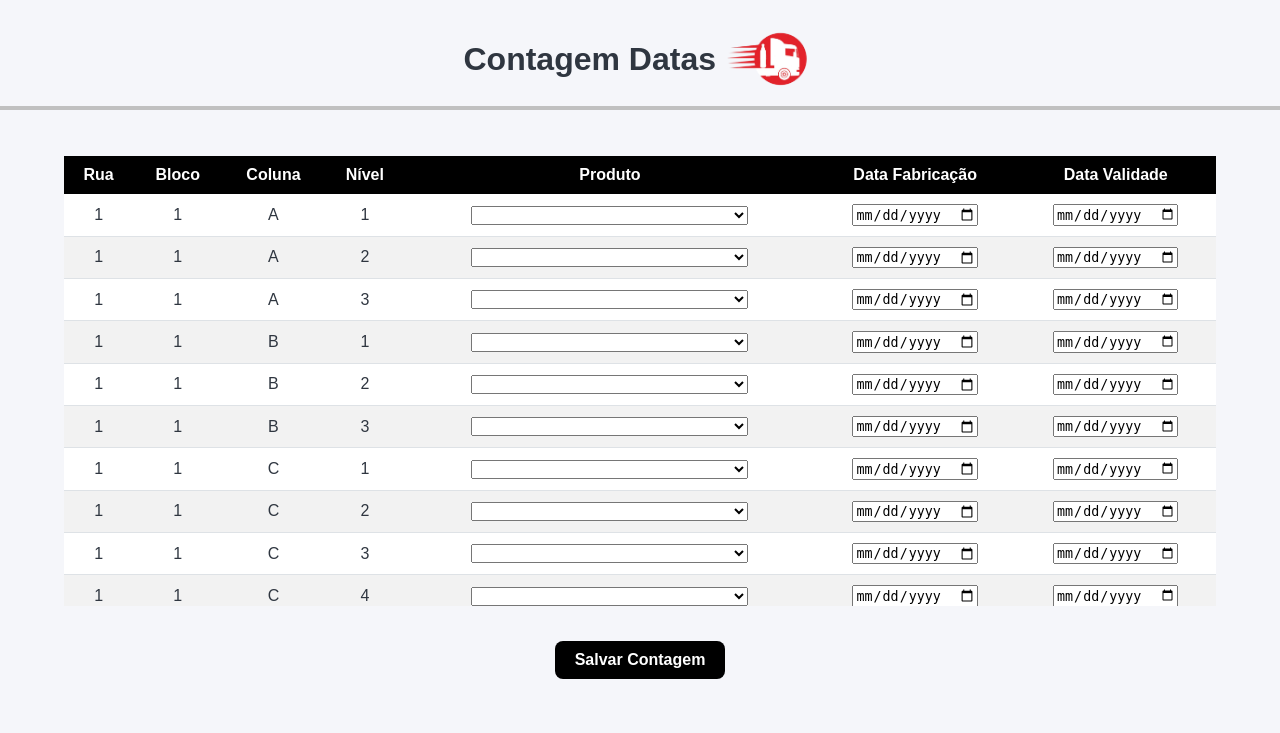
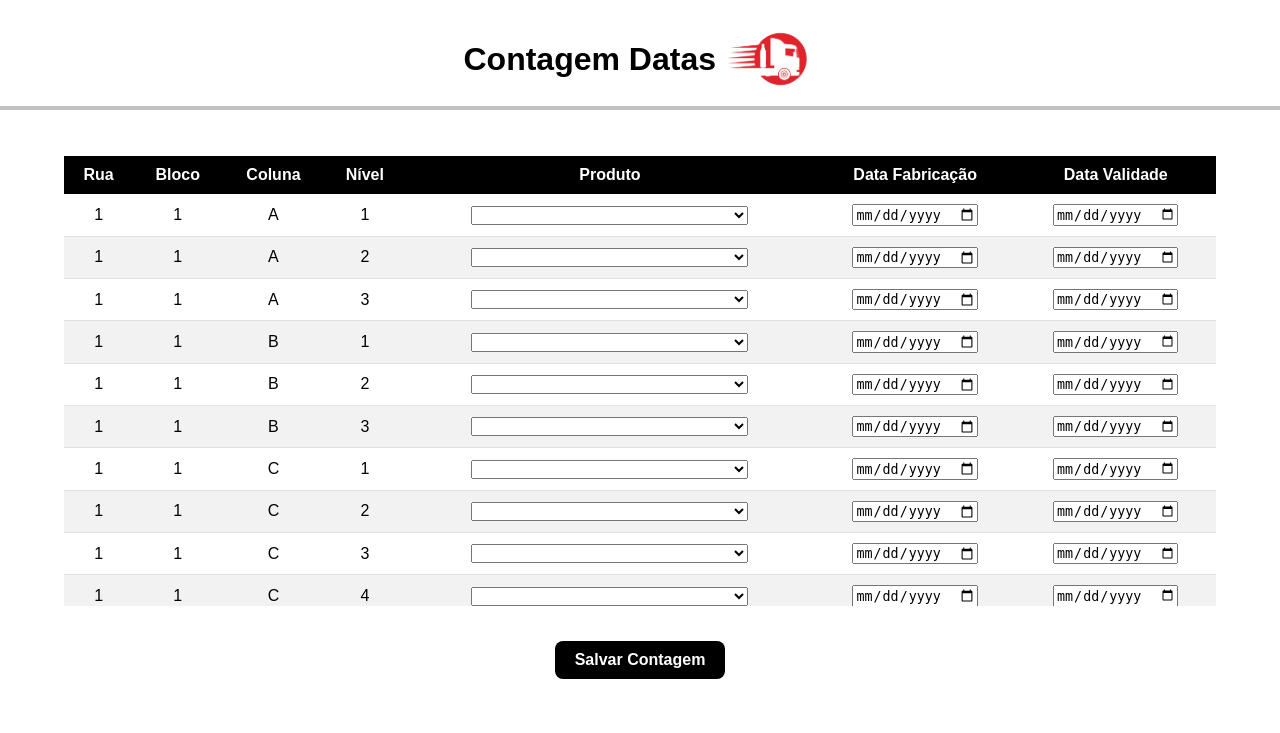
Before and after one commit to LUC4SMELLO/Sistema_de_Contagem_Estoque, a Flask app: page /contagem_datas in a window 1280 px wide. Shown: the top 733 px of the page. Run offline with Flask 3, Linux system fonts and the light colour scheme; data that the repository does not hold is empty.

Commit message:
feat: pequenas correções visuais

```diff
--- a/static/css/contagem_datas.css
+++ b/static/css/contagem_datas.css
@@ -1,8 +1,8 @@
 body {
     text-align: center;
     font-family: Arial, sans-serif;
-    background-color: #f5f6fa;
-    color: #2f3640;
+    background-color: #ffffff;
+    color: #000000;
     margin: 0;
     padding: 0;
 }
--- a/static/css/contagem_doces.css
+++ b/static/css/contagem_doces.css
@@ -1,8 +1,8 @@
 body {
     text-align: center;
     font-family: Arial, sans-serif;
-    background-color: #f5f6fa;
-    color: #2f3640;
+    background-color: #ffffff;
+    color: #000000;
     margin: 0;
     padding: 0;
 }
--- a/static/css/contagem_estoque.css
+++ b/static/css/contagem_estoque.css
@@ -1,8 +1,8 @@
 body {
     text-align: center;
     font-family: Arial, sans-serif;
-    background-color: #f5f6fa;
-    color: #2f3640;
+    background-color: #ffffff;
+    color: #000000;
     margin: 0;
     padding: 0;
 }
--- a/static/css/contagem_geladeira.css
+++ b/static/css/contagem_geladeira.css
@@ -1,8 +1,8 @@
 body {
     text-align: center;
     font-family: Arial, sans-serif;
-    background-color: #f5f6fa;
-    color: #2f3640;
+    background-color: #ffffff;
+    color: #000000;
     margin: 0;
     padding: 0;
 }
--- a/templates/selecionar_contagem.html
+++ b/templates/selecionar_contagem.html
@@ -20,6 +20,7 @@
 
     <main>
         <br>
+
         <p>Selecione um serviço.</p> <br>
 
         <a href="{{ url_for('contagem_estoque.contagem_estoque')}}">
@@ -38,6 +39,7 @@
             <button class="botao_contagem_datas">Contagem Datas</button> <br><br>
         </a>
 
+        <br><br><br><br>
 
     </main>
 
```
